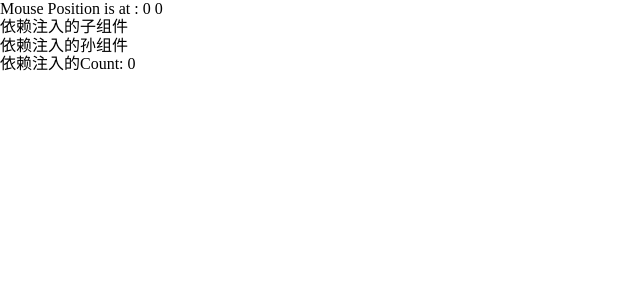
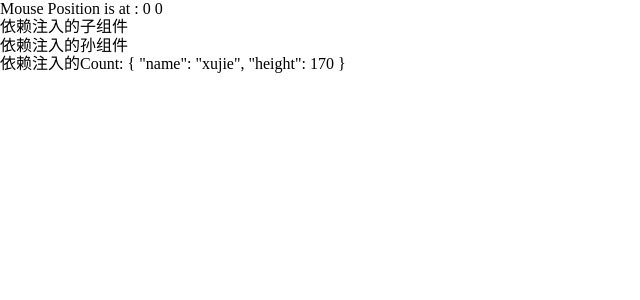
Before and after one commit to Xujie990604/YuanShan_blog, a Vue app: page /home in a window 1280 px wide. Shown: the top 300 px of the page, without its empty margins (0-640 px from the left). Built offline with nearby package versions, Linux system fonts and the light colour scheme.

Commit message:
通过依赖注入的方式来实现跨级传值

```diff
--- a/src/views/home/cpts/home-inject-sun.vue
+++ b/src/views/home/cpts/home-inject-sun.vue
@@ -3,17 +3,30 @@
     依赖注入的孙组件
     <div
       class="content"
-      @click="updateInjectCount">
-      依赖注入的Count: {{ injectCount }}
+      @click="injectSunClick">
+      依赖注入的Count: {{ injectInfo }}
     </div>
   </div>
 </template>
 
 <script lang="ts" setup>
+  import { injectInfoKey, injectInfoClass } from '../type'
+  // import type { IInjectInfoAll } from '../type'
   import { inject } from 'vue'
 
-  // 带有默认值的依赖注入
-  const { injectCount, updateInjectCount } = inject('injectCount')
+  function injectSunClick() {
+    updateInjectInfo()
+  }
+
+  // 1. 带有默认值的依赖注入
+  // TODO: Vue 官方演示的是工厂函数的形式，但是这里只能用类的形式(否则类型错误不一致)，需要解决
+  const { injectInfo, updateInjectInfo } = inject(injectInfoKey, new injectInfoClass())
+
+  // 2.不带默认值的导致，因为导出值可能是 undefined，所以需要加上 as IInjectInfoAll
+  // 但是这种情况下的类型系统是不安全的
+  // const { injectInfo: injectInfo2, updateInjectInfo: updateInjectInfo2 } = inject(
+  //   injectInfoKey
+  // ) as IInjectInfoAll
 </script>
 
 <style scoped lang="scss"></style>
--- a/src/views/home/home-item.vue
+++ b/src/views/home/home-item.vue
@@ -20,14 +20,22 @@
 
   // 3. 依赖注入的方式来实现跨层级传值，事件
   import homeInjectSon from './cpts/home-inject-son.vue'
-  import { ref, provide } from 'vue'
-  const injectCount = ref(0)
-  function updateInjectCount() {
-    injectCount.value++
+  import { injectInfoKey } from './type'
+  import type { IInjectInfo, IUpdateInjectInfo } from './type'
+  import { provide, reactive } from 'vue'
+
+  const injectInfo: IInjectInfo = reactive({
+    name: 'xujie',
+    height: 170,
+  })
+
+  const updateInjectInfo: IUpdateInjectInfo = function (value = 1) {
+    injectInfo.height += value
   }
-  provide('injectCount', {
-    injectCount,
-    updateInjectCount,
+
+  provide(injectInfoKey, {
+    injectInfo,
+    updateInjectInfo,
   })
 </script>
 
--- /dev/null
+++ b/src/views/home/type.ts
@@ -0,0 +1,39 @@
+import type { InjectionKey } from 'vue'
+
+// 注入值的类型
+export interface IInjectInfo {
+  name: string
+  height: number
+}
+
+// 修改注入值函数的类型
+export interface IUpdateInjectInfo {
+  (value?: number): void
+}
+
+// 依赖注入值 + 修改注入值函数 的类型
+
+export interface IInjectInfoAll {
+  injectInfo: IInjectInfo
+  updateInjectInfo: IUpdateInjectInfo
+}
+
+// 带有注入值类型的 key
+export const injectInfoKey = Symbol() as InjectionKey<IInjectInfoAll>
+
+// 生成注入值默认值的类
+export class injectInfoClass implements IInjectInfoAll {
+  injectInfo: IInjectInfo = {
+    name: '',
+    height: 0,
+  }
+
+  constructor(name: string = 'Tom', height: number = 155) {
+    this.injectInfo.name = name
+    this.injectInfo.height = height
+  }
+
+  updateInjectInfo(value: number = 1) {
+    this.injectInfo.height += value
+  }
+}
```
